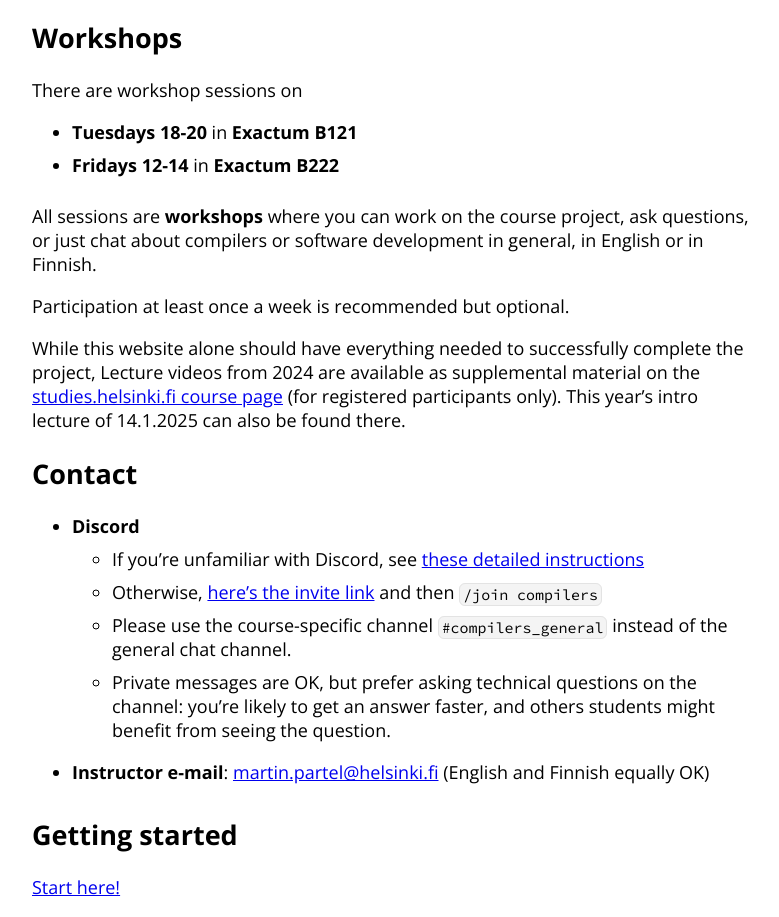
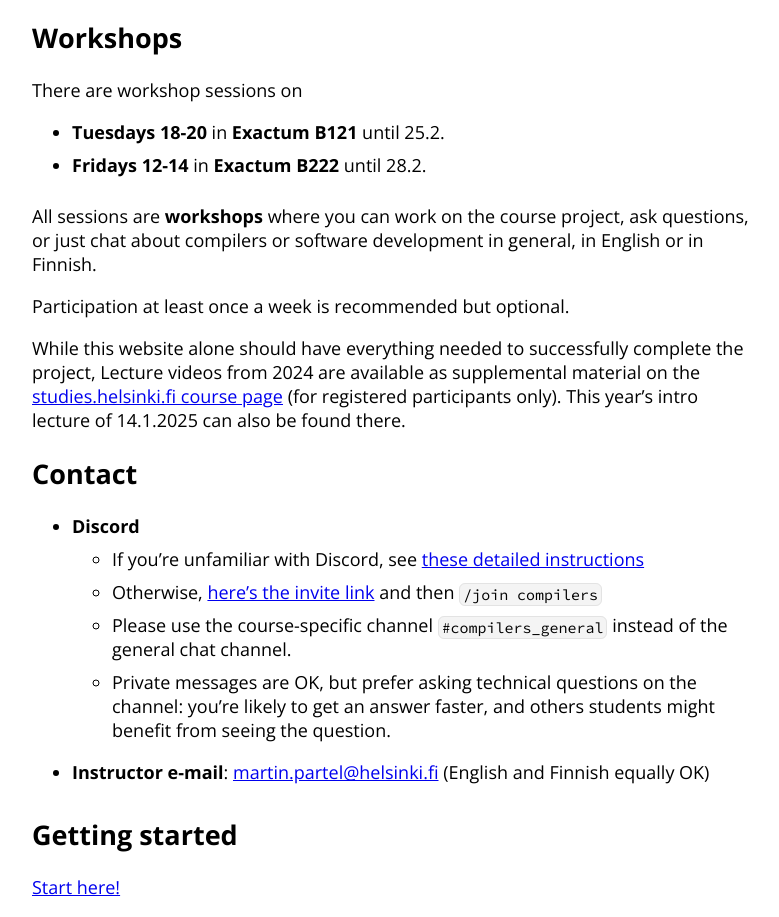
Before and after one commit to hy-compilers/spring-2025, a plain HTML site: page index.html in a window 1280 px wide. Shown: the part 942-1859 px from the top of the page, without its empty margins (383-1162 px from the left). Drawn offline with nearby package versions, Linux system fonts and the light colour scheme.

Commit message:
Update: 2025-02-18 18:28:46 UTC

```diff
--- a/index.html
+++ b/index.html
@@ -260,8 +260,8 @@ and have trouble understanding the big picture.</p>
 
 <p>There are workshop sessions on</p>
 <ul>
-  <li><strong>Tuesdays 18-20</strong> in <strong>Exactum B121</strong></li>
-  <li><strong>Fridays 12-14</strong> in <strong>Exactum B222</strong></li>
+  <li><strong>Tuesdays 18-20</strong> in <strong>Exactum B121</strong> until 25.2.</li>
+  <li><strong>Fridays 12-14</strong> in <strong>Exactum B222</strong> until 28.2.</li>
 </ul>
 
 <p>All sessions are <strong>workshops</strong>
```
